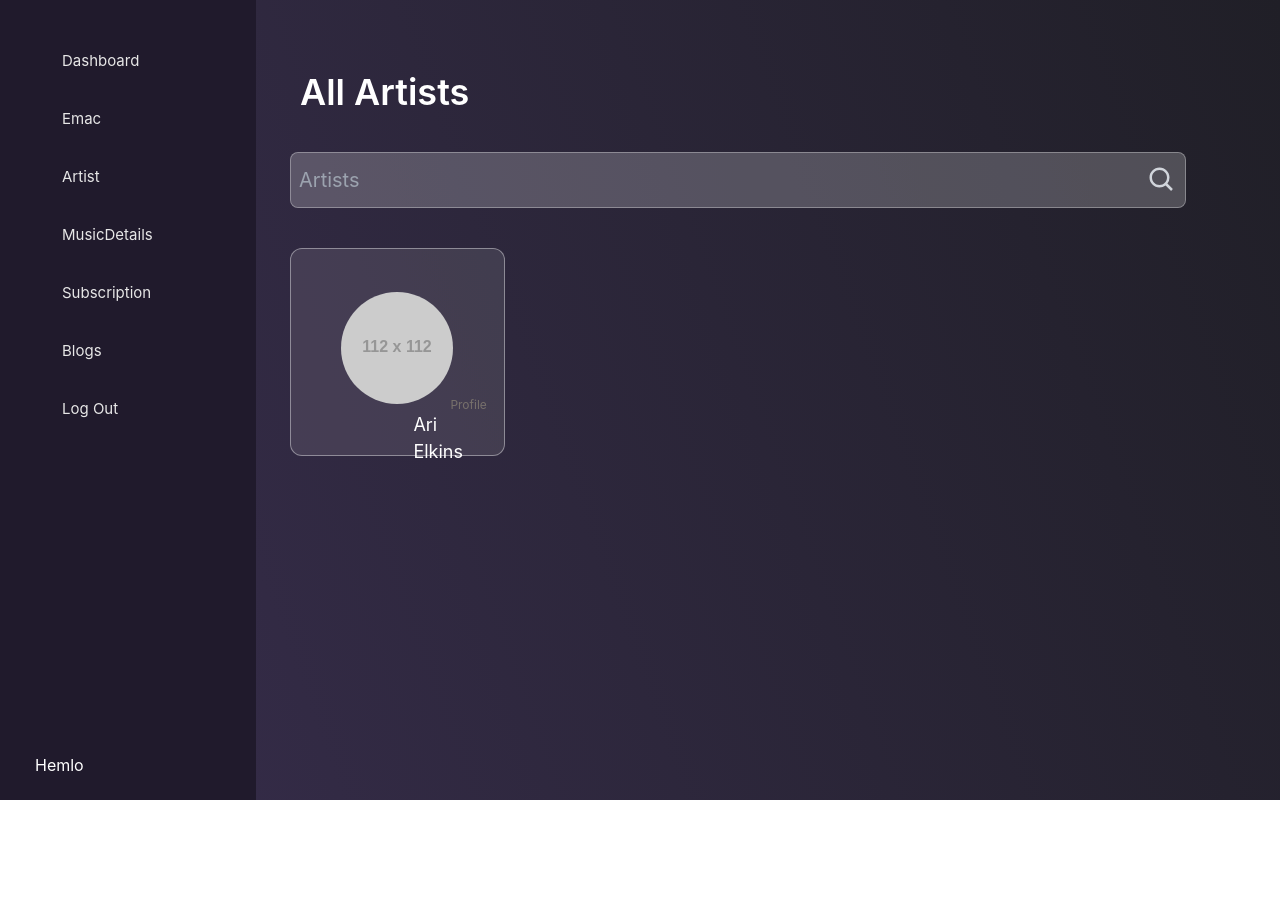
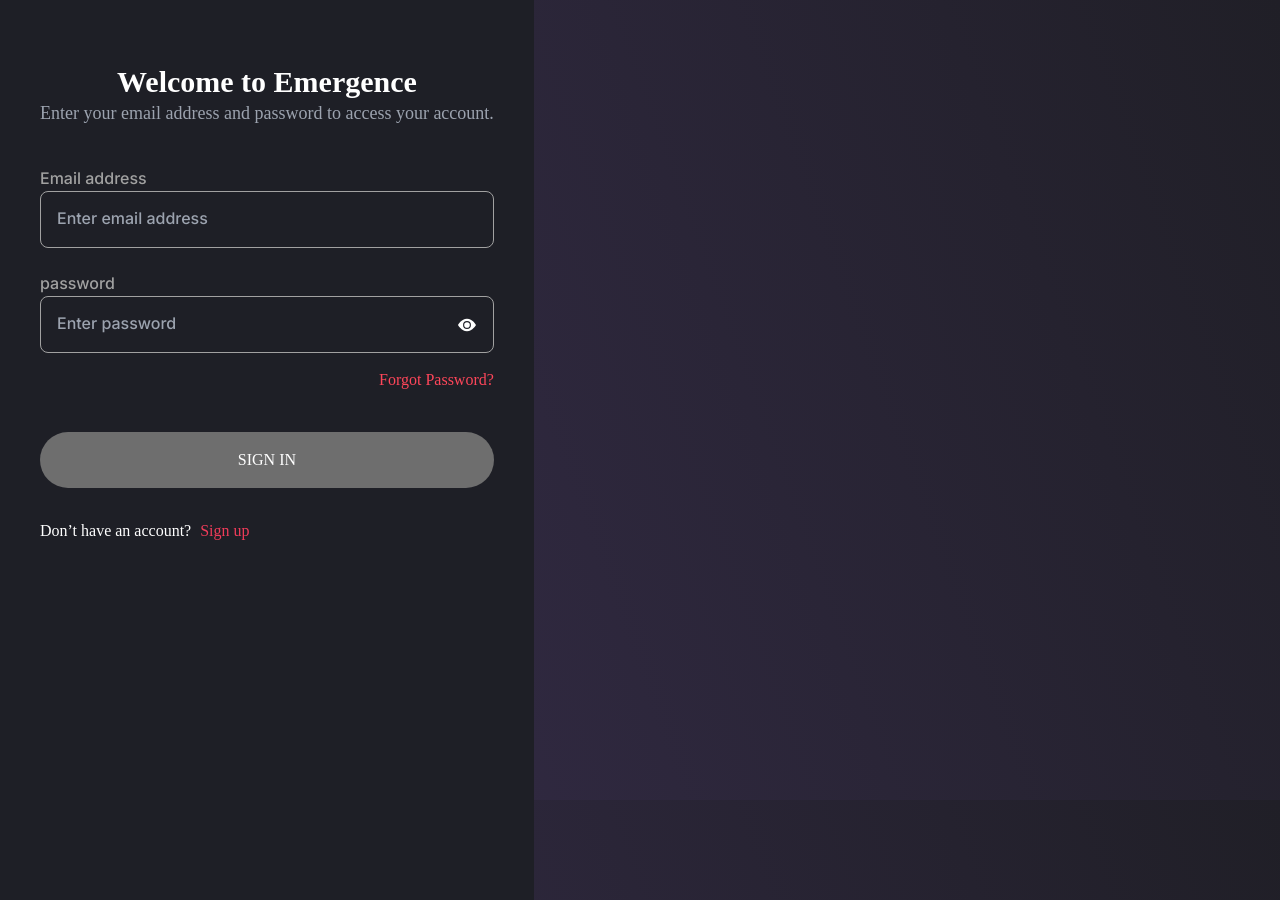
Before and after one commit to divyesh123-jain/Musicapp, a Next.js app: page / in a window 1280 px wide. Before the commit the page ends 800 px from the top, so only its background shows below. Built offline with nearby package versions, Linux system fonts and the light colour scheme.

Commit message:
signin page

```diff
--- a/pages/index.js
+++ b/pages/index.js
@@ -4,6 +4,7 @@ import DesktopSidebar from '@/components/DesktopSidebar'
 import ArtistProfile from './artistProfile'
 
 import Artists from './artists'
+import Login from './login'
 
 const inter = Inter({ subsets: ['latin'] })
 
@@ -11,7 +12,7 @@ export default function Home() {
   return (
  <>
 
-<Artists />
+<Login />
 
 
  </>
--- a/pages/login.js
+++ b/pages/login.js
@@ -1,4 +1,5 @@
 import React, { useState } from "react";
+import { useRouter } from "next/router";
 import Link from "next/link";
 import styles from "../sass/_em-login.module.scss";
 import { BsEyeFill } from "react-icons/bs";
@@ -11,6 +12,7 @@ function Login() {
   });
   const [errors, setErrors] = useState([]);
   const [showPassword, setShowPassword] = useState(false);
+  const router = useRouter();
 
   const handleChange = (evt) => {
     const value = evt.target.value;
@@ -19,6 +21,18 @@ function Login() {
       ...credential,
       [evt.target.name]: value,
     });
+  };
+
+  const handleLogin = () => {
+    if (credential.email === "" || credential.password === "") {
+      // Display error message for empty email or password
+      setErrors(["Please fill in all the fields"]);
+    } else {
+      // Perform login logic
+      // Example: Send login request to server, handle success and error cases
+      // If login is successful, navigate to the main page
+      router.push("/artists"); // Replace "/main" with the actual path to your main page
+    }
   };
 
   return (
@@ -48,7 +62,6 @@ function Login() {
                     required
                   />
                 </div>
-                {/* { errors.email ? <ErrorMessage message={errors.email}/> : ''} */}
               </div>
               <div className={styles["em-form-group"]}>
                 <label htmlFor="password">password</label>
@@ -61,10 +74,6 @@ function Login() {
                     id="password"
                     placeholder="Enter password"
                   />
-                  {/* <i
-                    className={`fa-solid ${showPassword ? 'fa-eye-slash' : styles["em-eye"]}`}
-                    onClick={() => setShowPassword(!showPassword)}
-                  ></i> */}
                   {!showPassword ? (
                     <i onClick={() => setShowPassword(!showPassword)}>
                       {" "}
@@ -77,14 +86,15 @@ function Login() {
                     </i>
                   )}
                 </div>
-                {/* { errors.password ? <ErrorMessage message={errors.password}/> : ''} */}
                 <Link href="/forget-password">Forgot Password?</Link>
               </div>
+              {errors.length > 0 && (
+                <div className="text-red-500">{errors[0]}</div>
+              )}
               <div>
-                {/* <button onClick={login} className={styles["em-sign-in-btn"]}> SIGN IN </button> */}
-                <div className="flex justify-center items-center pl-10 pr-10 pt-2 pb-2 text-gray-200 bg-gradient-to-r from-blue-700 to-red-500 rounded-full text-xl mt-6">
-                  Sign In
-                </div>
+                <button onClick={handleLogin} className={styles["em-sign-in-btn"]}>
+                  SIGN IN
+                </button>
               </div>
               <span className={styles["em-account-login"]}>
                 Don’t have an account?{" "}
```
